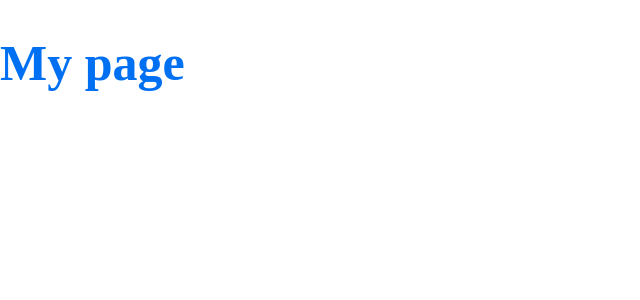
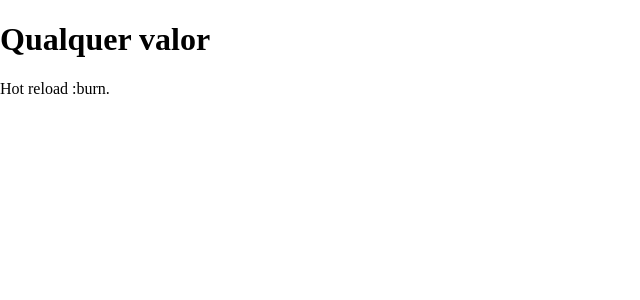
Before and after one commit to FihCapua/instalura-base, a Next.js app: page / in a window 1280 px wide. Shown: the top 300 px of the page, without its empty margins (0-640 px from the left). Built offline with nearby package versions, Linux system fonts and the light colour scheme.

Commit message:
test: end first class - 01

```diff
--- a/package.json
+++ b/package.json
@@ -4,6 +4,7 @@
   "scripts": {
     "dev": "next",
     "build": "next build",
+    "export": "next build && next export",
     "start": "next start"
   },
   "dependencies": {
--- a/pages/index.js
+++ b/pages/index.js
@@ -1,10 +1,19 @@
 import styled from 'styled-components'
 
-const Title = styled.h1`
-  font-size: 50px;
-  color: ${({ theme }) => theme.colors.primary};
-`
+// const Title = styled.h1`
+//   font-size: 50px;
+//   color: ${({ theme }) => theme.colors.primary};
+// `
+
+// Propriedade do elemento title que vem como um objeto
+// props = {
+//   children: Qualquer valor
+// }
+
+function Title(props) {
+  return <h1>{props.children}</h1>
+}
 
 export default function Home() {
-  return <Title>My page</Title>
+  return <div><Title>Qualquer valor</Title>Hot reload :burn.</div>
 }
```
Also changed, not shown: pages/404.js (added, +7 -0 lines).
